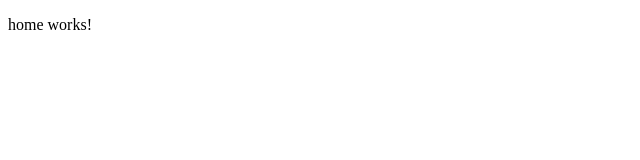
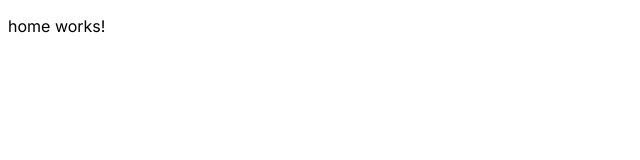
Before and after one commit to ocralo/parcial-MISW-4104, an Angular app: page / in a window 1280 px wide. Shown: the top 160 px of the page, without its empty margins (0-640 px from the left). Built offline with nearby package versions, Linux system fonts and the light colour scheme.

Commit message:
feat: add new fontfamilys

```diff
--- a/src/index.html
+++ b/src/index.html
@@ -1,11 +1,17 @@
-<!doctype html>
+<!DOCTYPE html>
 <html lang="en">
   <head>
-  <meta charset="utf-8">
+    <meta charset="utf-8" />
     <title>Parcial</title>
-  <base href="/">
-  <meta name="viewport" content="width=device-width, initial-scale=1">
-  <link rel="icon" type="image/x-icon" href="favicon.ico">
+    <base href="/" />
+    <meta name="viewport" content="width=device-width, initial-scale=1" />
+    <link rel="icon" type="image/x-icon" href="favicon.ico" />
+    <link rel="preconnect" href="https://fonts.googleapis.com" />
+    <link rel="preconnect" href="https://fonts.gstatic.com" crossorigin />
+    <link
+      href="https://fonts.googleapis.com/css2?family=Indie+Flower&family=Inter:wght@100;200;300;400;500;600;700;800;900&display=swap"
+      rel="stylesheet"
+    />
   </head>
   <body>
     <app-root></app-root>
--- a/src/styles.scss
+++ b/src/styles.scss
@@ -1 +1,4 @@
 /* You can add global styles to this file, and also import other style files */
+* {
+  font-family: "Inter", sans-serif;
+}
```
Lines whose indentation alone changed are shown as unchanged.
